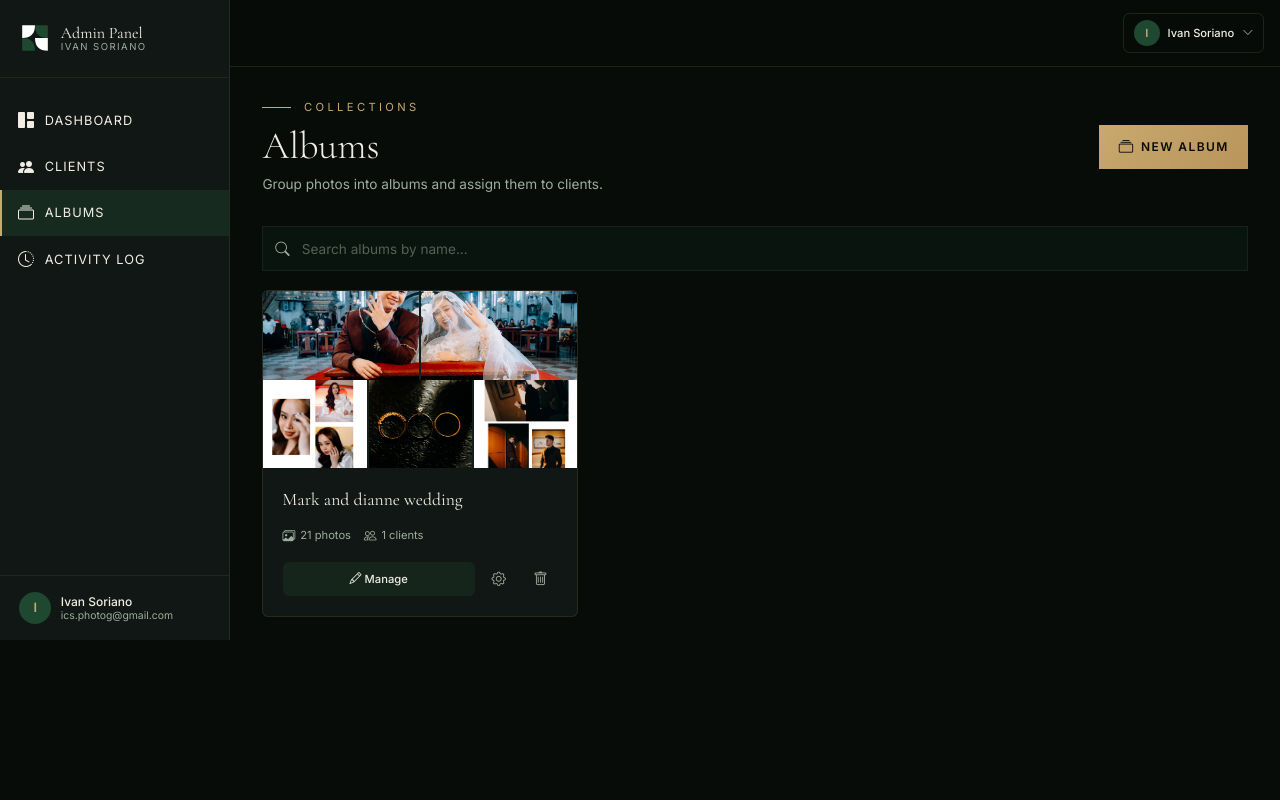
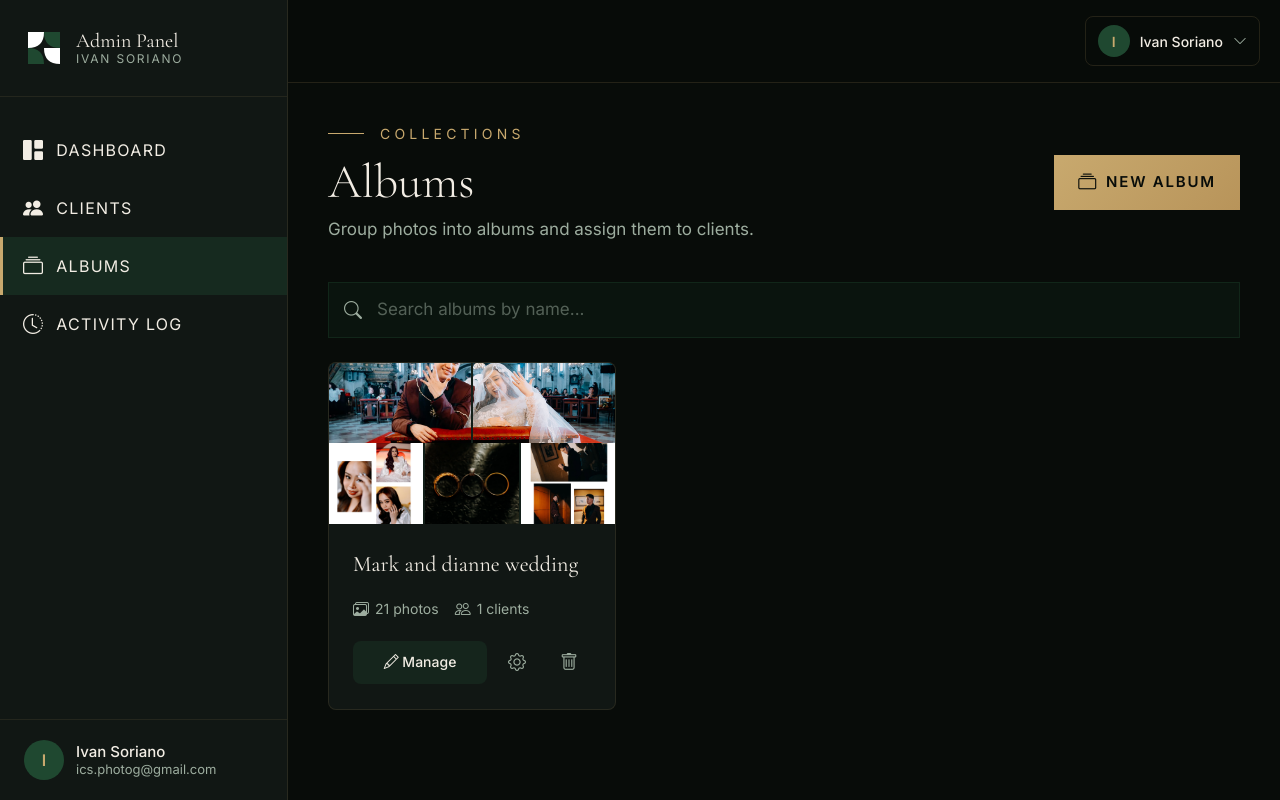
Before and after one commit to gagokakase/ivansorianophotography, a Flask app: page /admin/albums in a window 1280 px wide. Run offline with Flask 3, Linux system fonts and the light colour scheme; a user stored in the database is signed in; some libraries are stand-ins or nearby versions.

Commit message:
Remove global 80% zoom from CSS and apply it only to public-facing pages, fix admin sidebar height to full viewport

```diff
--- a/flask_app/static/css/styles.css
+++ b/flask_app/static/css/styles.css
@@ -1,10 +1,5 @@
 /* ===== Fonts ===== */
 @import url('https://fonts.googleapis.com/css2?family=Cormorant+Garamond:ital,wght@0,300;0,400;0,500;0,600;0,700;1,300;1,400;1,500;1,600&family=Inter:wght@300;400;500;600&display=swap');
-
-/* ===== Global zoom (80%) ===== */
-body {
-  zoom: 0.8;
-}
 
 /* ===== Theme Tokens ===== */
 :root {
--- a/flask_app/templates/admin/base.html
+++ b/flask_app/templates/admin/base.html
@@ -108,10 +108,10 @@
 </head>
 <body style="background-color: var(--isp-bg); font-family: var(--font-body); min-height: 100vh;">
 
-  <div class="flex min-h-screen">
+  <div class="flex min-h-screen items-stretch">
 
     <!-- Sidebar -->
-    <aside class="fixed lg:sticky top-0 left-0 h-screen w-72 z-50 flex flex-col transition-transform duration-300 -translate-x-full lg:translate-x-0"
+    <aside class="fixed lg:sticky inset-y-0 lg:top-0 left-0 w-72 h-screen z-50 flex flex-col transition-transform duration-300 -translate-x-full lg:translate-x-0"
       id="admin-sidebar"
       style="background-color: var(--isp-bg-card); border-right: 1px solid rgba(200,169,110,0.12);">
 
@@ -169,7 +169,7 @@
     <div id="sidebar-overlay" class="fixed inset-0 z-40 lg:hidden" style="background-color: rgba(0,0,0,0.6); display: none;" onclick="toggleSidebar()"></div>
 
     <!-- Main content -->
-    <div class="flex-1 min-w-0">
+    <div class="flex-1 min-w-0 min-h-screen">
 
       <!-- Top nav bar -->
       <header class="sticky top-0 z-30 flex items-center justify-between px-5 py-4"
--- a/flask_app/templates/index.html
+++ b/flask_app/templates/index.html
@@ -43,7 +43,7 @@
   <!-- Custom styles -->
   <link rel="stylesheet" href="{{ url_for('static', filename='css/styles.css') }}" />
 </head>
-<body style="background-color: var(--isp-bg); font-family: var(--font-body); min-height: 100vh;">
+<body style="background-color: var(--isp-bg); font-family: var(--font-body); min-height: 100vh; zoom: 0.8;">
 
   {% include 'partials/navbar.html' %}
 
```
